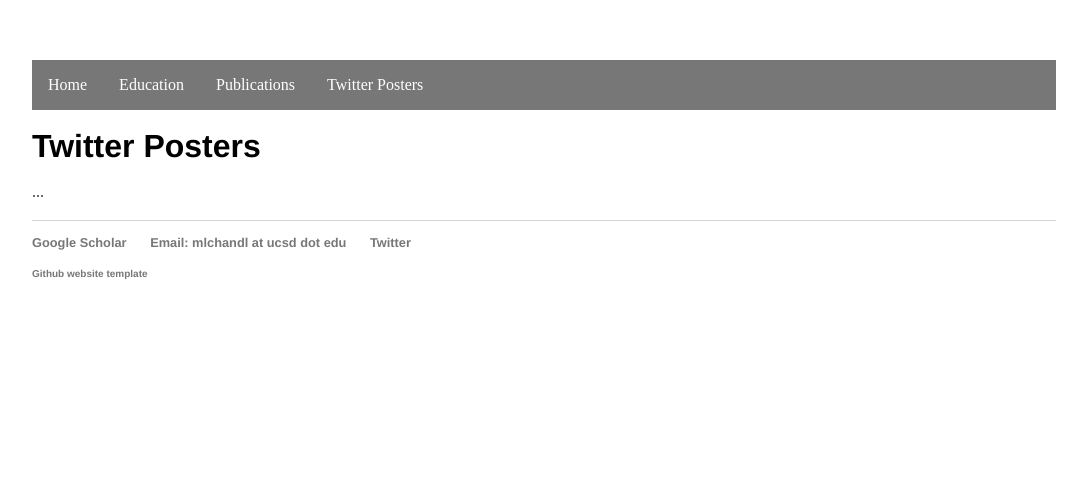
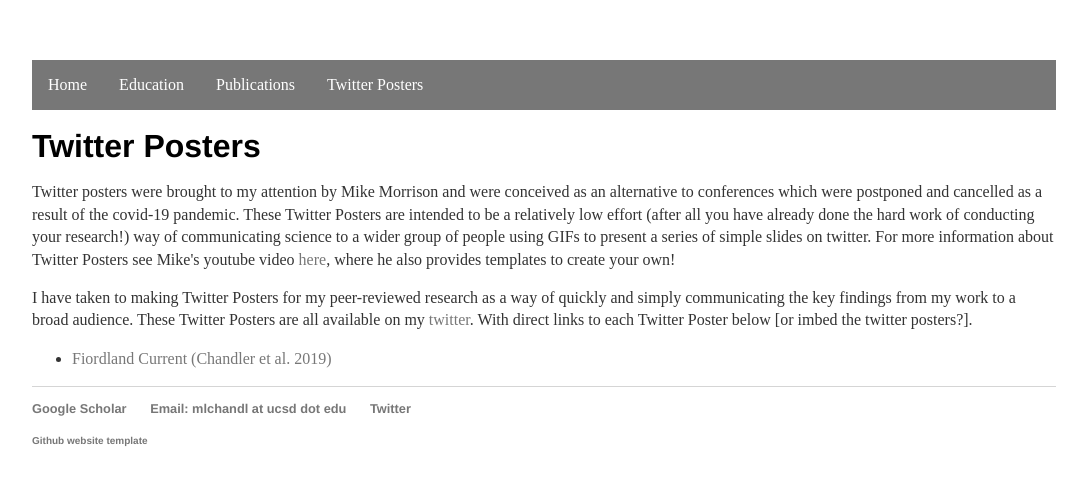
Before and after one commit to mlchandler/mlchandler.github.io, a Jekyll site: the page built from twitter/index.html, in a window 1280 px wide. Shown: the top 485 px of the page, without its empty margins (96-1183 px from the left). Built offline with Jekyll 4.4.1, drawn with Linux system fonts in a browser that asks for light colours.

Commit message:
twitter posters created

```diff
--- a/publications/index.html
+++ b/publications/index.html
@@ -12,7 +12,7 @@ Chandler M, Bowen M, Smith RO. (2019). The Fiordland Current, southwest New Zeal
 
 <h2>Reports</h2>
 <p>
-Chandler M, Zilberman NV, Sprintall J. (2021). Combining complementary observing systems to produce a basin-scale network for monitoring upper-ocean transport. <i>UC San Diego: Scripps Institution of Oceanography</i>.<a href=" https://escholarship.org/uc/item/7pg5m20c">eScholarship</a>
+Chandler M, Zilberman NV, Sprintall J. (2021). Combining complementary observing systems to produce a basin-scale network for monitoring upper-ocean transport. <i>UC San Diego: Scripps Institution of Oceanography</i>. <a href=" https://escholarship.org/uc/item/7pg5m20c">UC eScholarship</a>
 </p>
 
 <h2>Talks</h2>
--- a/twitter/index.html
+++ b/twitter/index.html
@@ -8,8 +8,14 @@ title: Twitter Posters - Mitchell Chandler
 
 <h2>Twitter Posters</h2>
 <p>
-...
+Twitter posters were brought to my attention by Mike Morrison and were conceived as an alternative to conferences which were postponed and cancelled as a result of the covid-19 pandemic. These Twitter Posters are intended to be a relatively low effort (after all you have already done the hard work of conducting your research!) way of communicating science to a wider group of people using GIFs to present a series of simple slides on twitter. For more information about Twitter Posters see Mike's youtube video <a href="https://www.youtube.com/watch?v=fQDL8r3r_d4">here</a>, where he also provides templates to create your own!
 </p>
 
+<p>
+I have taken to making Twitter Posters for my peer-reviewed research as a way of quickly and simply communicating the key findings from my work to a broad audience. These Twitter Posters are all available on my <a href="https://twitter.com/nz_mitch_">twitter</a>. With direct links to each Twitter Poster below [or imbed the twitter posters?].
+</p>
+<ul>
+  <li><a href="https://twitter.com/nz_mitch_/status/1366896057016217601">Fiordland Current (Chandler et al. 2019)</a></li>
+</ul>
 
 </div>
```
